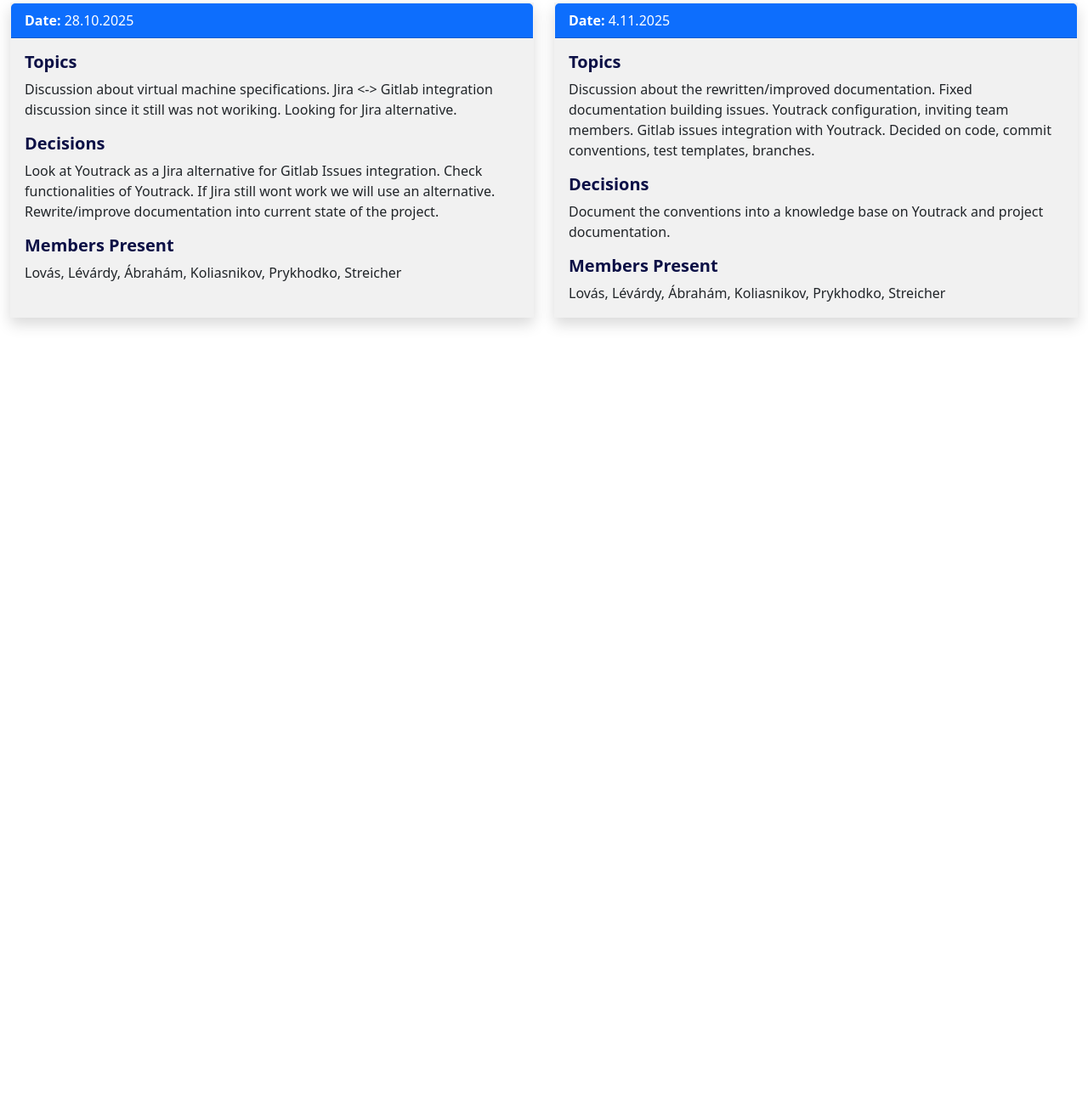
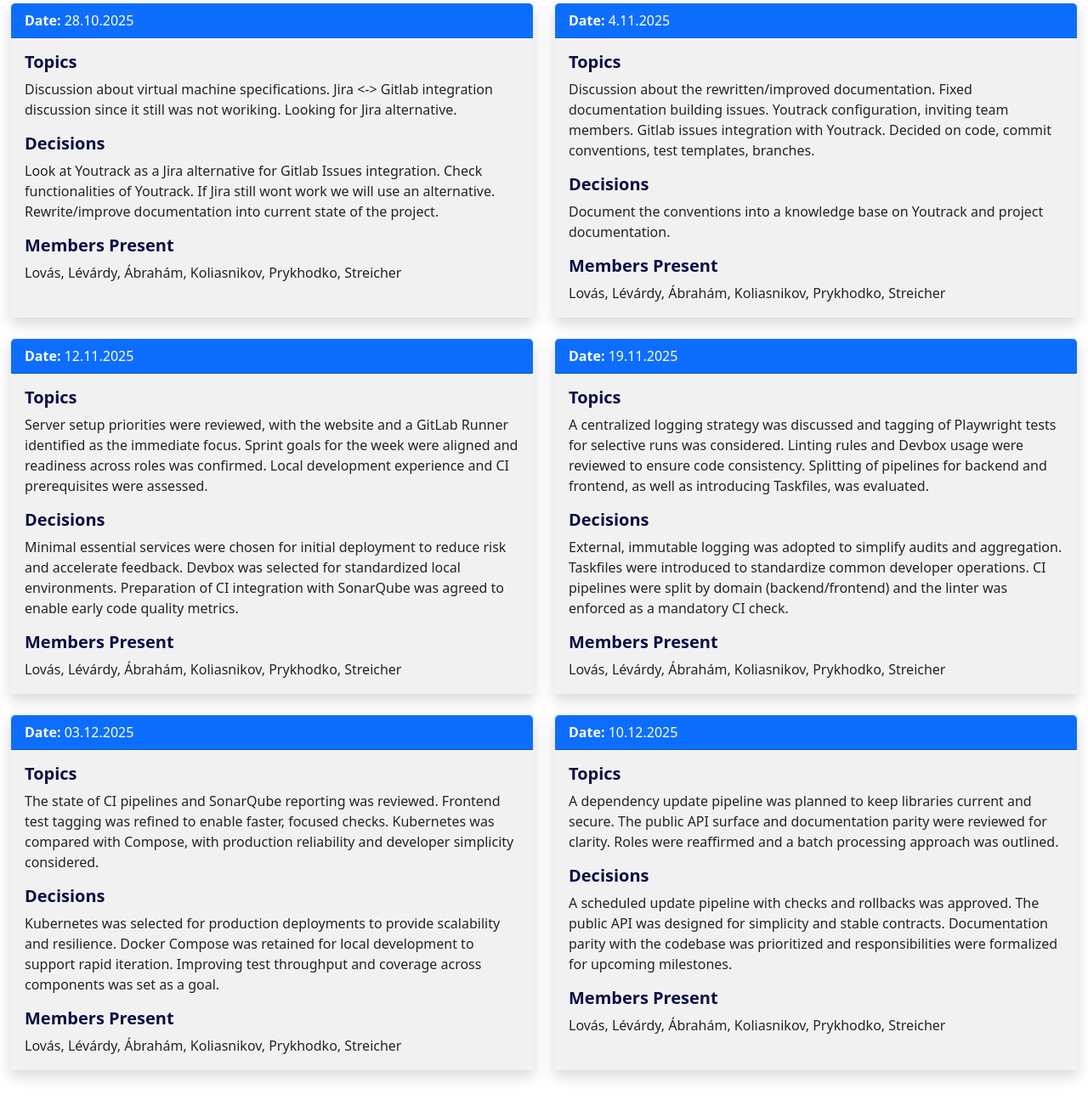
Before and after one commit to drizzle021/tp-25-webpage, a plain HTML site: page meetings.html in a window 1280 px wide. Shown: the part 1132-2440 px from the top of the page at 85% size. Before the commit the page ends 1554 px from the top, so only its background shows below. Drawn offline with nearby package versions, Linux system fonts and the light colour scheme; a web font is replaced by a local one.

Commit message:
Update meetings descriptions

```diff
--- a/meetings.html
+++ b/meetings.html
@@ -70,11 +70,13 @@
                 <div class="card-body">
                     <h5 class="card-title">Topics</h5>
                     <p class="card-text">
-              Refactoring of code on the backend, Analysis on last year's documentation, problems with generating PDF from documentation files.
+                        Refactoring of code on the backend, Analysis on last year's documentation, problems with
+                        generating PDF from documentation files.
                     </p>
                     <h5 class="card-title">Decisions</h5>
                     <p class="card-text">
-              Jira <-> Gitlab integration setup, setting up branches, analysis of use cases. Identification of problems on frontend. Rewriting documentation into markdown files to be AI agent friendly
+                        Jira <-> Gitlab integration setup, setting up branches, analysis of use cases. Identification of
+                        problems on frontend. Rewriting documentation into markdown files to be AI agent friendly
                     </p>
                     <h5 class="card-title">Members Present</h5>
                     <p class="card-text">
@@ -92,7 +94,9 @@
                 <div class="card-body">
                     <h5 class="card-title">Topics</h5>
                     <p class="card-text">
-              Identification of irregularities between documentation and actual implementation both on frontend and backend. Analysis of existing tests from last year. Discussion about new test patterns. Brainstorming about saliency models, source images, ground truths and results.
+                        Identification of irregularities between documentation and actual implementation both on
+                        frontend and backend. Analysis of existing tests from last year. Discussion about new test
+                        patterns. Brainstorming about saliency models, source images, ground truths and results.
                     </p>
                     <h5 class="card-title">Members Present</h5>
                     <p class="card-text">
@@ -110,18 +114,17 @@
                 <div class="card-body">
                     <h5 class="card-title">Topics</h5>
                     <p class="card-text">
-              Discussion about how to define tasks. Tested speed of processing images using the system. 144 images were processed under 23 minutes.
+                        Discussion about how to define tasks. Tested speed of processing images using the system. 144
+                        images were processed under 23 minutes.
                     </p>
                     <h5 class="card-title">Decisions</h5>
-            <p class="card-text">
-              The team decided to document the project's main use cases in 3 stages:
+                    <p class="card-text">The team decided to document the project's main use cases in 3 stages:</p>
                     <ul>
                         <li>the way it is described in last year's documentation</li>
                         <li>the current state based on our analysis</li>
                         <li>the optimal future state</li>
                     </ul>
 
-            </p>
                     <h5 class="card-title">Members Present</h5>
                     <p class="card-text">
                         Lovás, Lévárdy, Ábrahám, Koliasnikov, Prykhodko, Streicher
@@ -139,11 +142,14 @@
                 <div class="card-body">
                     <h5 class="card-title">Topics</h5>
                     <p class="card-text">
-              Discussion about virtual machine specifications. Jira <-> Gitlab integration discussion since it still was not woriking. Looking for Jira alternative.
+                        Discussion about virtual machine specifications. Jira <-> Gitlab integration discussion since it
+                        still was not woriking. Looking for Jira alternative.
                     </p>
                     <h5 class="card-title">Decisions</h5>
                     <p class="card-text">
-              Look at Youtrack as a Jira alternative for Gitlab Issues integration. Check functionalities of Youtrack. If Jira still wont work we will use an alternative. Rewrite/improve documentation into current state of the project.
+                        Look at Youtrack as a Jira alternative for Gitlab Issues integration. Check functionalities of
+                        Youtrack. If Jira still wont work we will use an alternative. Rewrite/improve documentation into
+                        current state of the project.
                     </p>
                     <h5 class="card-title">Members Present</h5>
                     <p class="card-text">
@@ -162,7 +168,9 @@
                 <div class="card-body">
                     <h5 class="card-title">Topics</h5>
                     <p class="card-text">
-              Discussion about the rewritten/improved documentation. Fixed documentation building issues. Youtrack configuration, inviting team members. Gitlab issues integration with Youtrack. Decided on code, commit conventions, test templates, branches.
+                        Discussion about the rewritten/improved documentation. Fixed documentation building issues.
+                        Youtrack configuration, inviting team members. Gitlab issues integration with Youtrack. Decided
+                        on code, commit conventions, test templates, branches.
                     </p>
                     <h5 class="card-title">Decisions</h5>
                     <p class="card-text">
@@ -176,6 +184,74 @@
             </div>
         </div>
 
+        <!-- Meeting 8 (12.11.2025) -->
+        <div class="col-md-6">
+            <div class="card shadow h-100">
+                <div class="card-header bg-primary text-white">
+                    <strong>Date:</strong> 12.11.2025
+                </div>
+                <div class="card-body">
+                    <h5 class="card-title">Topics</h5>
+                    <p class="card-text">Server setup priorities were reviewed, with the website and a GitLab Runner identified as the immediate focus. Sprint goals for the week were aligned and readiness across roles was confirmed. Local development experience and CI prerequisites were assessed.</p>
+                    <h5 class="card-title">Decisions</h5>
+                    <p class="card-text">Minimal essential services were chosen for initial deployment to reduce risk and accelerate feedback. Devbox was selected for standardized local environments. Preparation of CI integration with SonarQube was agreed to enable early code quality metrics.</p>
+                    <h5 class="card-title">Members Present</h5>
+                    <p class="card-text">Lovás, Lévárdy, Ábrahám, Koliasnikov, Prykhodko, Streicher</p>
+                </div>
+            </div>
+        </div>
+
+        <!-- Meeting 9 (19.11.2025) -->
+        <div class="col-md-6">
+            <div class="card shadow h-100">
+                <div class="card-header bg-primary text-white">
+                    <strong>Date:</strong> 19.11.2025
+                </div>
+                <div class="card-body">
+                    <h5 class="card-title">Topics</h5>
+                    <p class="card-text">A centralized logging strategy was discussed and tagging of Playwright tests for selective runs was considered. Linting rules and Devbox usage were reviewed to ensure code consistency. Splitting of pipelines for backend and frontend, as well as introducing Taskfiles, was evaluated.</p>
+                    <h5 class="card-title">Decisions</h5>
+                    <p class="card-text">External, immutable logging was adopted to simplify audits and aggregation. Taskfiles were introduced to standardize common developer operations. CI pipelines were split by domain (backend/frontend) and the linter was enforced as a mandatory CI check.</p>
+                    <h5 class="card-title">Members Present</h5>
+                    <p class="card-text">Lovás, Lévárdy, Ábrahám, Koliasnikov, Prykhodko, Streicher</p>
+                </div>
+            </div>
+        </div>
+
+        <!-- Meeting 10 (03.12.2025) -->
+        <div class="col-md-6">
+            <div class="card shadow h-100">
+                <div class="card-header bg-primary text-white">
+                    <strong>Date:</strong> 03.12.2025
+                </div>
+                <div class="card-body">
+                    <h5 class="card-title">Topics</h5>
+                    <p class="card-text">The state of CI pipelines and SonarQube reporting was reviewed. Frontend test tagging was refined to enable faster, focused checks. Kubernetes was compared with Compose, with production reliability and developer simplicity considered.</p>
+                    <h5 class="card-title">Decisions</h5>
+                    <p class="card-text">Kubernetes was selected for production deployments to provide scalability and resilience. Docker Compose was retained for local development to support rapid iteration. Improving test throughput and coverage across components was set as a goal.</p>
+                    <h5 class="card-title">Members Present</h5>
+                    <p class="card-text">Lovás, Lévárdy, Ábrahám, Koliasnikov, Prykhodko, Streicher</p>
+                </div>
+            </div>
+        </div>
+
+        <!-- Meeting 11 (10.12.2025) -->
+        <div class="col-md-6">
+            <div class="card shadow h-100">
+                <div class="card-header bg-primary text-white">
+                    <strong>Date:</strong> 10.12.2025
+                </div>
+                <div class="card-body">
+                    <h5 class="card-title">Topics</h5>
+                    <p class="card-text">A dependency update pipeline was planned to keep libraries current and secure. The public API surface and documentation parity were reviewed for clarity. Roles were reaffirmed and a batch processing approach was outlined.</p>
+                    <h5 class="card-title">Decisions</h5>
+                    <p class="card-text">A scheduled update pipeline with checks and rollbacks was approved. The public API was designed for simplicity and stable contracts. Documentation parity with the codebase was prioritized and responsibilities were formalized for upcoming milestones.</p>
+                    <h5 class="card-title">Members Present</h5>
+                    <p class="card-text">Lovás, Lévárdy, Ábrahám, Koliasnikov, Prykhodko, Streicher</p>
+                </div>
+            </div>
+        </div>
+
 
     </div>
 </div>
```
Lines whose indentation alone changed are shown as unchanged.
